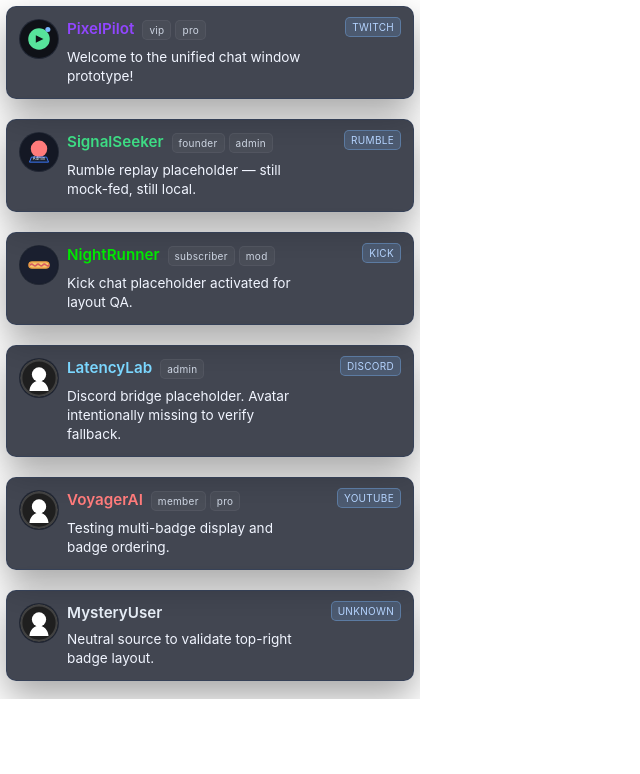
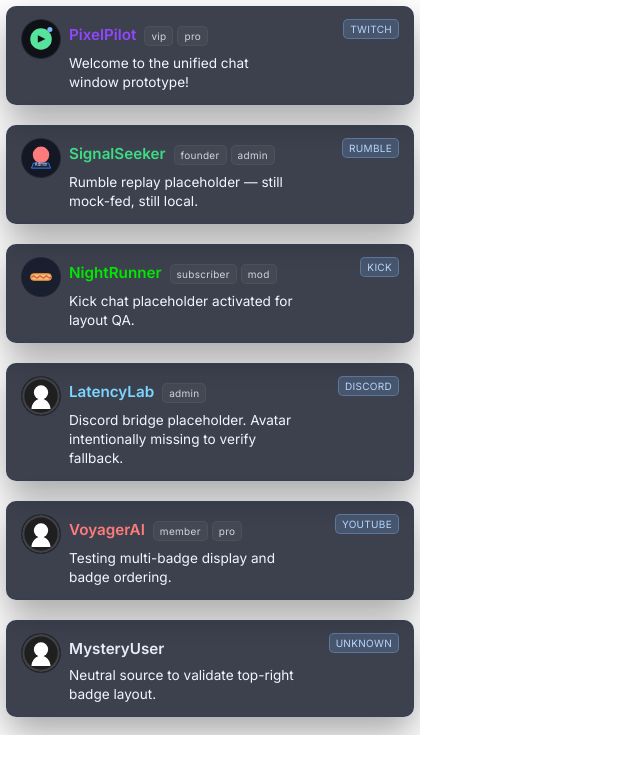
Before and after one commit to BSMediaGroup/StreamSuites, a plain HTML site: page services/chat_replay/templates/chat_overlay_obs.html in a window 1280 px wide. Shown: the whole page, without its empty margins (0-640 px from the left). Drawn offline with Linux system fonts and the light colour scheme; files whose address does not match are found by name.

Commit message:
Align chat templates with dashboard layout

```diff
--- a/services/chat_replay/static/chat.css
+++ b/services/chat_replay/static/chat.css
@@ -103,22 +103,28 @@
 .overlay-entry {
   position: relative;
   display: grid;
-  grid-template-columns: var(--avatar-size) 1fr;
-  gap: 10px;
-  padding: 12px;
+  grid-template-columns: auto 1fr;
+  grid-template-areas:
+    'avatar meta'
+    'avatar body';
+  column-gap: 10px;
+  row-gap: 6px;
+  padding: 12px 14px;
   margin-bottom: 12px;
   background: #131826;
   border: 1px solid var(--chat-border);
   border-radius: 10px;
   animation: fadeIn 180ms ease;
   align-items: flex-start;
+  padding-right: 134px;
 }
 
 .overlay-entry {
   grid-template-columns: var(--avatar-size-overlay) 1fr;
-  background: rgba(19, 24, 38, 0.8);
+  background: rgba(19, 24, 38, 0.82);
   border: 1px solid rgba(47, 62, 92, 0.6);
   box-shadow: 0 16px 36px rgba(0, 0, 0, 0.35);
+  padding-right: 116px;
 }
 
 .avatar-shell {
@@ -140,6 +146,7 @@
 .chat-entry .avatar-shell,
 .overlay-entry .avatar-shell {
   align-self: flex-start;
+  grid-area: avatar;
 }
 
 .avatar-shell img.avatar {
@@ -155,15 +162,13 @@
 }
 
 .entry-body {
-  display: flex;
-  flex-direction: column;
+  display: grid;
+  grid-template-areas:
+    'meta'
+    'message';
   gap: 6px;
   min-width: 0;
-  padding-right: 120px;
-}
-
-.overlay-entry .entry-body {
-  padding-right: 96px;
+  grid-area: body;
 }
 
 .meta-line {
@@ -171,6 +176,7 @@
   align-items: baseline;
   gap: 8px;
   flex-wrap: wrap;
+  grid-area: meta;
 }
 
 .author {
@@ -202,8 +208,8 @@
 
 .badge-row {
   position: absolute;
-  top: 10px;
-  right: 12px;
+  top: 12px;
+  right: 14px;
   display: inline-flex;
   gap: 6px;
   align-items: center;
@@ -246,6 +252,7 @@
   line-height: 1.5;
   word-break: break-word;
   font-size: 0.85rem;
+  grid-area: message;
 }
 
 .timestamp {
--- a/services/chat_replay/templates/chat_overlay_obs.html
+++ b/services/chat_replay/templates/chat_overlay_obs.html
@@ -4,6 +4,12 @@
   <meta charset="UTF-8" />
   <meta name="viewport" content="width=device-width, initial-scale=1.0" />
   <title>StreamSuites | Chat Overlay (OBS)</title>
+  <link rel="preconnect" href="https://fonts.googleapis.com" />
+  <link rel="preconnect" href="https://fonts.gstatic.com" crossorigin />
+  <link
+    rel="stylesheet"
+    href="https://fonts.googleapis.com/css2?family=Inter:wght@400;600;700&display=swap"
+  />
   <link rel="stylesheet" href="../static/chat.css" />
   <link rel="stylesheet" href="../static/themes/theme-default.css" />
   <link rel="stylesheet" href="../static/themes/theme-slate.css" />
```
Also changed, not shown: services/chat_replay/templates/chat_replay_window.html (+6 -0 lines), services/chat_replay/templates/chat_window.html (+6 -0 lines).
